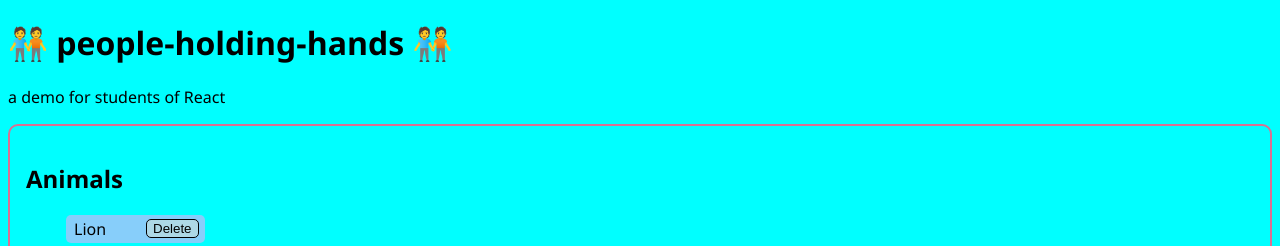
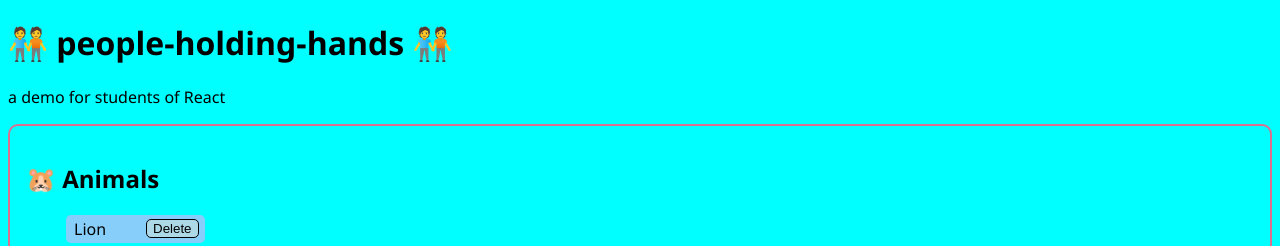
Before and after one commit to niklas-mardby/people-holding-hands, a React (Vite) app: page / in a window 1280 px wide. Shown: the top 246 px of the page. Built offline with nearby package versions, Linux system fonts and the light colour scheme.

Commit message:
Added hamster emoji

```diff
--- a/src/widgets/AnimalList/AnimalsList.tsx
+++ b/src/widgets/AnimalList/AnimalsList.tsx
@@ -16,7 +16,7 @@ export default function AnimalsList() {
 
 	return (
 		<div className="AnimalsList">
-			<h2>Animals</h2>
+			<h2>🐹 Animals</h2>
 			<ul>
 				{animals.map((animal, index) => (
 					<AnimalItem
```
